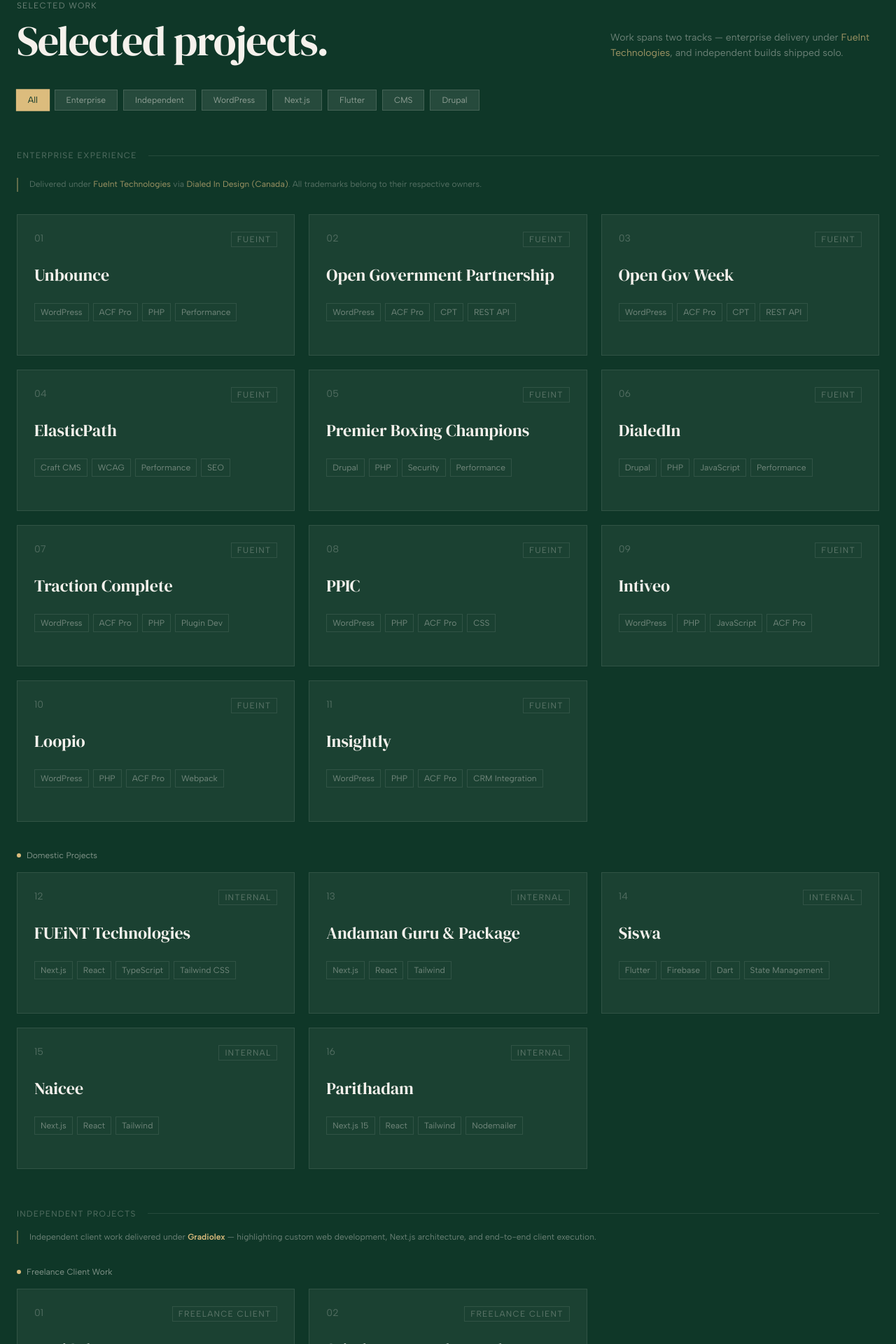
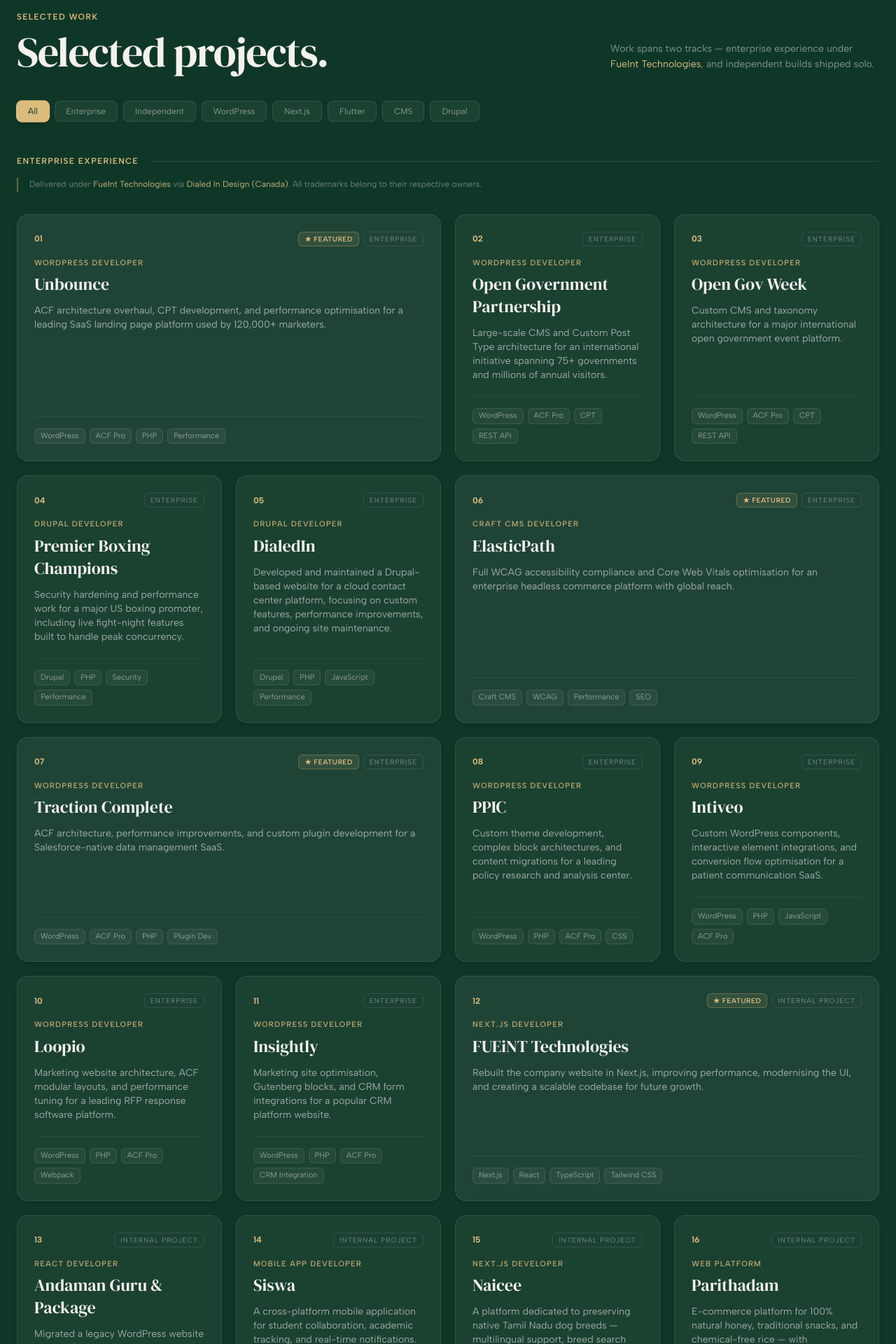
Before and after one commit to abinesh-selva/abineshspotlight, a Next.js app: page / in a window 1280 px wide. Shown: the part 3600-5520 px from the top of the page at 70% size. Built offline with nearby package versions, Linux system fonts and the light colour scheme.

Commit message:
SEO Updates

```diff
--- a/components/Contact.tsx
+++ b/components/Contact.tsx
@@ -149,9 +149,6 @@
                     {s.icon}
                   </span>
                   <span className="text-base font-mono group-hover:text-accent transition-colors">{s.label}</span>
-                  <svg className="w-3 h-3 ml-auto opacity-0 group-hover:opacity-100 group-hover:translate-x-0.5 transition-all text-accent" viewBox="0 0 24 24" fill="none" stroke="currentColor" strokeWidth="2.5" strokeLinecap="round" strokeLinejoin="round">
-                    <path d="M5 12h14M12 5l7 7-7 7" />
-                  </svg>
                 </a>
               ))}
             </div>
--- a/components/Projects.tsx
+++ b/components/Projects.tsx
@@ -6,21 +6,24 @@
   name: string
   role: string
   category: string
-  group: 'enterprise' | 'independent'
+  group: 'FueInt' | 'independent'
   subGroup?: 'global' | 'client' | 'utility' | 'domestic'
+  featured?: boolean
   challenge: string
   stack: string[]
   url: string | null
-  urlLabel?: string
 }
 
 const projects: Project[] = [
   // ── Enterprise via FueInt Technologies ──────────────────────────────
+  // Row 1 (Featured Left)
   {
     name: 'Unbounce',
     role: 'WordPress Developer',
     category: 'WordPress',
-    group: 'enterprise',
+    group: 'FueInt',
+    subGroup: 'global',
+    featured: true,
     challenge: 'ACF architecture overhaul, CPT development, and performance optimisation for a leading SaaS landing page platform used by 120,000+ marketers.',
     stack: ['WordPress', 'ACF Pro', 'PHP', 'Performance'],
     url: 'https://unbounce.com',
@@ -29,7 +32,8 @@
     name: 'Open Government Partnership',
     role: 'WordPress Developer',
     category: 'WordPress',
-    group: 'enterprise',
+    group: 'FueInt',
+    subGroup: 'global',
     challenge: 'Large-scale CMS and Custom Post Type architecture for an international initiative spanning 75+ governments and millions of annual visitors.',
     stack: ['WordPress', 'ACF Pro', 'CPT', 'REST API'],
     url: 'https://www.opengovpartnership.org',
@@ -38,25 +42,20 @@
     name: 'Open Gov Week',
     role: 'WordPress Developer',
     category: 'WordPress',
-    group: 'enterprise',
+    group: 'FueInt',
+    subGroup: 'global',
     challenge: 'Custom CMS and taxonomy architecture for a major international open government event platform.',
     stack: ['WordPress', 'ACF Pro', 'CPT', 'REST API'],
     url: 'https://www.opengovweek.org',
   },
-  {
-    name: 'ElasticPath',
-    role: 'Craft CMS Developer',
-    category: 'CMS',
-    group: 'enterprise',
-    challenge: 'Full WCAG accessibility compliance and Core Web Vitals optimisation for an enterprise headless commerce platform with global reach.',
-    stack: ['Craft CMS', 'WCAG', 'Performance', 'SEO'],
-    url: 'https://www.elasticpath.com',
-  },
+
+  // Row 2 (Vice Versa — Featured Right!)
   {
     name: 'Premier Boxing Champions',
     role: 'Drupal Developer',
     category: 'Drupal',
-    group: 'enterprise',
+    group: 'FueInt',
+    subGroup: 'global',
     challenge: 'Security hardening and performance work for a major US boxing promoter, including live fight-night features built to handle peak concurrency.',
     stack: ['Drupal', 'PHP', 'Security', 'Performance'],
     url: 'https://www.premierboxingchampions.com',
@@ -65,16 +64,32 @@
     name: 'DialedIn',
     role: 'Drupal Developer',
     category: 'Drupal',
-    group: 'enterprise',
+    group: 'FueInt',
+    subGroup: 'global',
     challenge: 'Developed and maintained a Drupal-based website for a cloud contact center platform, focusing on custom features, performance improvements, and ongoing site maintenance.',
     stack: ['Drupal', 'PHP', 'JavaScript', 'Performance'],
     url: 'https://dialedin.ca/',
   },
   {
+    name: 'ElasticPath',
+    role: 'Craft CMS Developer',
+    category: 'CMS',
+    group: 'FueInt',
+    subGroup: 'global',
+    featured: true,
+    challenge: 'Full WCAG accessibility compliance and Core Web Vitals optimisation for an enterprise headless commerce platform with global reach.',
+    stack: ['Craft CMS', 'WCAG', 'Performance', 'SEO'],
+    url: 'https://www.elasticpath.com',
+  },
+
+  // Row 3 (Featured Left)
+  {
     name: 'Traction Complete',
     role: 'WordPress Developer',
     category: 'WordPress',
-    group: 'enterprise',
+    group: 'FueInt',
+    subGroup: 'global',
+    featured: true,
     challenge: 'ACF architecture, performance improvements, and custom plugin development for a Salesforce-native data management SaaS.',
     stack: ['WordPress', 'ACF Pro', 'PHP', 'Plugin Dev'],
     url: 'https://www.tractioncomplete.com',
@@ -83,7 +98,8 @@
     name: 'PPIC',
     role: 'WordPress Developer',
     category: 'WordPress',
-    group: 'enterprise',
+    group: 'FueInt',
+    subGroup: 'global',
     challenge: 'Custom theme development, complex block architectures, and content migrations for a leading policy research and analysis center.',
     stack: ['WordPress', 'PHP', 'ACF Pro', 'CSS'],
     url: null,
@@ -92,16 +108,20 @@
     name: 'Intiveo',
     role: 'WordPress Developer',
     category: 'WordPress',
-    group: 'enterprise',
+    group: 'FueInt',
+    subGroup: 'global',
     challenge: 'Custom WordPress components, interactive element integrations, and conversion flow optimisation for a patient communication SaaS.',
     stack: ['WordPress', 'PHP', 'JavaScript', 'ACF Pro'],
     url: null,
   },
+
+  // Row 4 (Vice Versa — Featured Right!)
   {
     name: 'Loopio',
     role: 'WordPress Developer',
     category: 'WordPress',
-    group: 'enterprise',
+    group: 'FueInt',
+    subGroup: 'global',
     challenge: 'Marketing website architecture, ACF modular layouts, and performance tuning for a leading RFP response software platform.',
     stack: ['WordPress', 'PHP', 'ACF Pro', 'Webpack'],
     url: null,
@@ -110,19 +130,74 @@
     name: 'Insightly',
     role: 'WordPress Developer',
     category: 'WordPress',
-    group: 'enterprise',
+    group: 'FueInt',
+    subGroup: 'global',
     challenge: 'Marketing site optimisation, Gutenberg blocks, and CRM form integrations for a popular CRM platform website.',
     stack: ['WordPress', 'PHP', 'ACF Pro', 'CRM Integration'],
     url: null,
   },
+  {
+    name: 'FUEiNT Technologies',
+    role: 'Next.js Developer',
+    category: 'Next.js',
+    group: 'FueInt',
+    subGroup: 'domestic',
+    featured: true,
+    challenge: 'Rebuilt the company website in Next.js, improving performance, modernising the UI, and creating a scalable codebase for future growth.',
+    stack: ['Next.js', 'React', 'TypeScript', 'Tailwind CSS'],
+    url: null,
+  },
+
+  {
+    name: 'Andaman Guru & Package',
+    role: 'React Developer',
+    category: 'Next.js',
+    group: 'FueInt',
+    subGroup: 'domestic',
+    challenge: 'Migrated a legacy WordPress website to React/Next.js to modernise performance and user experience.',
+    stack: ['Next.js', 'React', 'Tailwind'],
+    url: null,
+  },
+  {
+    name: 'Siswa',
+    role: 'Mobile App Developer',
+    category: 'Flutter',
+    group: 'FueInt',
+    subGroup: 'domestic',
+    challenge: 'A cross-platform mobile application for student collaboration, academic tracking, and real-time notifications.',
+    stack: ['Flutter', 'Firebase', 'Dart', 'State Management'],
+    url: null,
+  },
+  {
+    name: 'Naicee',
+    role: 'Next.js Developer',
+    category: 'Next.js',
+    group: 'FueInt',
+    subGroup: 'domestic',
+    challenge: 'A platform dedicated to preserving native Tamil Nadu dog breeds — multilingual support, breed search filters, adopt workflows, and optimised image galleries.',
+    stack: ['Next.js', 'React', 'Tailwind'],
+    url: null,
+  },
+  {
+    name: 'Parithadam',
+    role: 'Web Platform',
+    category: 'Next.js',
+    group: 'FueInt',
+    subGroup: 'domestic',
+    challenge: 'E-commerce platform for 100% natural honey, traditional snacks, and chemical-free rice — with Nodemailer-based order notifications.',
+    stack: ['Next.js 15', 'React', 'Tailwind', 'Nodemailer'],
+    url: null,
+  },
 
   // ── Independent Projects ─────────────────────────────────────────
+  // Row 1 (Featured Left)
   {
     name: 'NaviCakes',
     role: 'Full Stack Developer',
     category: 'Next.js',
     group: 'independent',
     subGroup: 'client',
+    featured: true,
     challenge: 'Local bakery website with custom ordering, gallery, and brand identity — pixel-perfect from Figma to code.',
     stack: ['Next.js', 'React', 'Tailwind', 'Vercel'],
     url: 'https://navibakesandcakes.vercel.app/',
@@ -136,7 +211,6 @@
     challenge: 'B2B wholesale cement and steel trader website with product catalogue and trade enquiry flows.',
     stack: ['WordPress', 'ACF', 'Pantheon'],
     url: 'https://dev-sri-dhanamoorthy-traders.pantheonsite.io',
-    urlLabel: 'Visit Project',
   },
   {
     name: 'MySupportInfo',
@@ -147,56 +221,6 @@
     challenge: 'A customer support portal designed to centralise ticketing, knowledge base, and user communication for growing businesses.',
     stack: ['Next.js', 'React', 'Tailwind', 'Vercel'],
     url: 'https://mysupportinfo.vercel.app',
-  },
-  {
-    name: 'FUEiNT Technologies',
-    role: 'Next.js Developer',
-    category: 'Next.js',
-    group: 'enterprise',
-    subGroup: 'domestic',
-    challenge: 'Rebuilt the company website in Next.js, improving performance, modernising the UI, and creating a scalable codebase for future growth.',
-    stack: ['Next.js', 'React', 'TypeScript', 'Tailwind CSS'],
-    url: null,
-  },
-  {
-    name: 'Andaman Guru & Package',
-    role: 'React Developer',
-    category: 'Next.js',
-    group: 'enterprise',
-    subGroup: 'domestic',
-    challenge: 'Migrated a legacy WordPress website to React/Next.js to modernise performance and user experience.',
-    stack: ['Next.js', 'React', 'Tailwind'],
-    url: null,
-  },
-  {
-    name: 'Siswa',
-    role: 'Mobile App Developer',
-    category: 'Flutter',
-    group: 'enterprise',
-    subGroup: 'domestic',
-    challenge: 'A cross-platform mobile application for student collaboration, academic tracking, and real-time notifications.',
-    stack: ['Flutter', 'Firebase', 'Dart', 'State Management'],
-    url: null,
-  },
-  {
-    name: 'Naicee',
-    role: 'Next.js Developer',
-    category: 'Next.js',
-    group: 'enterprise',
-    subGroup: 'domestic',
-    challenge: 'A platform dedicated to preserving native Tamil Nadu dog breeds — multilingual support, breed search filters, adopt workflows, and optimised image galleries.',
-    stack: ['Next.js', 'React', 'Tailwind'],
-    url: null,
-  },
-  {
-    name: 'Parithadam',
-    role: 'Web Platform',
-    category: 'Next.js',
-    group: 'enterprise',
-    subGroup: 'domestic',
-    challenge: 'E-commerce platform for 100% natural honey, traditional snacks, and chemical-free rice — with Nodemailer-based order notifications.',
-    stack: ['Next.js 15', 'React', 'Tailwind', 'Nodemailer'],
-    url: null,
   },
 ]
 
@@ -209,43 +233,45 @@
     active === 'All'
       ? projects
       : active === 'Enterprise'
-      ? projects.filter((p) => p.group === 'enterprise')
+      ? projects.filter((p) => p.group === 'FueInt')
       : active === 'Independent'
       ? projects.filter((p) => p.group === 'independent')
       : projects.filter((p) => p.category === active)
 
-  const showEnterprise = filtered.some((p) => p.group === 'enterprise')
+  const showEnterprise = filtered.some((p) => p.group === 'FueInt')
   const showIndependent = filtered.some((p) => p.group === 'independent')
   const showBothGroups = showEnterprise && showIndependent
 
   return (
-    <section id="projects" className="py-16 bg-ink">
+    <section id="projects" className="py-20 bg-ink">
       <div className="container mx-auto px-6">
+
+        {/* Header */}
         <div className="flex flex-col md:flex-row justify-between md:items-end mb-10 gap-6">
           <div>
-            <p className="text-xs font-mono text-canvas/40 uppercase tracking-widest mb-3">Selected Work</p>
+            <p className="text-xs font-mono text-accent uppercase tracking-widest mb-3 font-semibold">Selected Work</p>
             <h2 className="font-display font-normal text-4xl md:text-6xl text-canvas tracking-tight leading-tight">
               Selected projects.
             </h2>
           </div>
-          <p className="text-canvas/40 text-sm font-mono max-w-sm leading-relaxed">
-            Work spans two tracks — enterprise delivery under{' '}
-            <span className="text-accent/70">FueInt Technologies</span>, and independent
+          <p className="text-canvas/50 text-sm font-mono max-w-sm leading-relaxed">
+            Work spans two tracks — enterprise experience under{' '}
+            <span className="text-accent">FueInt Technologies</span>, and independent
             builds shipped solo.
           </p>
         </div>
 
         {/* Filters */}
-        <div className="mb-14 reveal-text">
+        <div className="mb-12 reveal-text">
           <div className="flex flex-wrap gap-2">
             {filters.map((f) => (
               <button
                 key={f}
                 onClick={() => setActive(f)}
-                className={`px-4 py-1.5 text-xs font-mono font-medium transition-all duration-300 ${
+                className={`px-4 py-1.5 text-xs font-mono font-medium rounded-lg transition-all duration-300 ${
                   active === f
-                    ? 'bg-accent text-ink scale-105'
-                    : 'bg-canvas/10 text-canvas/50 border border-canvas/15 hover:bg-accent/20 hover:text-canvas'
+                    ? 'bg-accent text-ink font-bold shadow-md scale-105'
+                    : 'bg-canvas/5 text-canvas/50 border border-canvas/10 hover:bg-accent/20 hover:text-canvas'
                 }`}
               >
                 {f}
@@ -254,68 +280,44 @@
           </div>
         </div>
 
-        {/* Enterprise group */}
+        {/* ── Enterprise Track Bento Grid ── */}
         {showEnterprise && (
-          <div className="mb-14">
+          <div className="mb-16">
             {showBothGroups && (
-              <div className="flex items-center gap-4 mb-6">
-                <span className="text-xs font-mono uppercase tracking-widest text-canvas/30">Enterprise experience</span>
+              <div className="flex items-center gap-4 mb-4">
+                <span className="text-xs font-mono uppercase tracking-widest text-accent font-semibold">Enterprise experience</span>
                 <div className="flex-1 h-px bg-canvas/10" />
               </div>
             )}
 
-            <p className="text-canvas/30 text-xs font-mono mb-8 border-l-2 border-accent/40 pl-4 leading-relaxed">
-              Delivered under <span className="text-accent/70">FueInt Technologies</span> via{' '}
-              <span className="text-accent/70">Dialed In Design (Canada)</span>. All trademarks belong to their respective owners.
+            <p className="text-canvas/40 text-xs font-mono mb-8 border-l-2 border-accent/40 pl-4 leading-relaxed">
+              Delivered under <span className="text-accent/90">FueInt Technologies</span> via{' '}
+              <span className="text-accent/90">Dialed In Design (Canada)</span>. All trademarks belong to their respective owners.
             </p>
 
-            {(() => {
-              const globalProjects = filtered.filter((p) => p.group === 'enterprise' && p.subGroup !== 'domestic')
-              const domesticProjects = filtered.filter((p) => p.group === 'enterprise' && p.subGroup === 'domestic')
-
-              return (
-                <>
-                  {globalProjects.length > 0 && (
-                    <div className="mb-10">
-                      <div className="grid grid-cols-1 md:grid-cols-2 lg:grid-cols-3 gap-5">
-                        {globalProjects.map((p, i) => (
-                          <ProjectCard key={p.name} project={p} index={i + 1} groupLabel="FueInt" />
+            {/* Bento Grid */}
+            <div className="grid grid-cols-1 md:grid-cols-2 lg:grid-cols-4 gap-4 sm:gap-5">
+              {filtered
+                .filter((p) => p.group === 'FueInt')
+                .map((p, i) => (
+                  <BentoCard key={p.name} project={p} index={i + 1} groupLabel="FueInt" />
                 ))}
             </div>
           </div>
         )}
 
-                  {domesticProjects.length > 0 && (
-                    <div>
-                      <h4 className="text-xs font-mono text-canvas/50 mb-4 flex items-center gap-2">
-                        <span className="w-1.5 h-1.5 rounded-full bg-accent" />
-                        Domestic Projects
-                      </h4>
-                      <div className="grid grid-cols-1 md:grid-cols-2 lg:grid-cols-3 gap-5">
-                        {domesticProjects.map((p, i) => (
-                          <ProjectCard key={p.name} project={p} index={globalProjects.length + i + 1} groupLabel="FueInt" />
-                        ))}
-                      </div>
-                    </div>
-                  )}
-                </>
-              )
-            })()}
-          </div>
-        )}
-
-        {/* Independent group */}
+        {/* ── Independent Track Bento Grid ── */}
         {showIndependent && (
           <div>
             {showBothGroups && (
               <div className="flex items-center gap-4 mb-4">
-                <span className="text-xs font-mono uppercase tracking-widest text-canvas/30">Independent projects</span>
+                <span className="text-xs font-mono uppercase tracking-widest text-accent font-semibold">Independent Builds</span>
                 <div className="flex-1 h-px bg-canvas/10" />
               </div>
             )}
 
             <p className="text-canvas/40 text-xs font-mono mb-8 border-l-2 border-accent/40 pl-4 leading-relaxed">
-              Independent client work delivered under{' '}
+              Client & utility builds shipped under{' '}
               <a
                 href="https://gradiolex.vercel.app/"
                 target="_blank"
@@ -324,47 +326,20 @@
               >
                 Gradiolex
               </a>{' '}
-              — highlighting custom web development, Next.js architecture, and end-to-end client execution.
+              — highlighting custom web development and Next.js architecture.
             </p>
 
-            {(() => {
-              const clients  = filtered.filter((p) => p.group === 'independent' && p.subGroup === 'client')
-              const utilities = filtered.filter((p) => p.group === 'independent' && p.subGroup === 'utility')
-
-              return (
-                <>
-                  {clients.length > 0 && (
-                    <div className="mb-10">
-                      <h4 className="text-xs font-mono text-canvas/50 mb-4 flex items-center gap-2">
-                        <span className="w-1.5 h-1.5 rounded-full bg-accent" />
-                        Freelance Client Work
-                      </h4>
-                      <div className="grid grid-cols-1 md:grid-cols-2 lg:grid-cols-3 gap-5">
-                        {clients.map((p, i) => (
-                          <ProjectCard key={p.name} project={p} index={i + 1} groupLabel="Independent" />
+            {/* Bento Grid */}
+            <div className="grid grid-cols-1 md:grid-cols-2 lg:grid-cols-4 gap-4 sm:gap-5">
+              {filtered
+                .filter((p) => p.group === 'independent')
+                .map((p, i) => (
+                  <BentoCard key={p.name} project={p} index={i + 1} groupLabel="Independent" />
                 ))}
             </div>
           </div>
         )}
 
-                  {utilities.length > 0 && (
-                    <div>
-                      <h4 className="text-xs font-mono text-canvas/50 mb-4 flex items-center gap-2">
-                        <span className="w-1.5 h-1.5 rounded-full bg-accent" />
-                        Utility Tools & Personal Builds
-                      </h4>
-                      <div className="grid grid-cols-1 md:grid-cols-2 lg:grid-cols-3 gap-5">
-                        {utilities.map((p, i) => (
-                          <ProjectCard key={p.name} project={p} index={clients.length + i + 1} groupLabel="Independent" />
-                        ))}
-                      </div>
-                    </div>
-                  )}
-                </>
-              )
-            })()}
-          </div>
-        )}
       </div>
     </section>
   )
@@ -373,50 +348,68 @@
 const SUBGROUP_BADGE: Record<string, string> = {
   client:   'Freelance Client',
   utility:  'Utility Tool',
-  domestic: 'Internal',
+  domestic: 'Internal Project',
   global:   'Enterprise',
 }
 
-function ProjectCard({ project, index, groupLabel }: { project: Project; index: number; groupLabel: string }) {
+function BentoCard({ project, index, groupLabel }: { project: Project; index: number; groupLabel: string }) {
   const badge = project.subGroup ? (SUBGROUP_BADGE[project.subGroup] ?? groupLabel) : groupLabel
+  const isFeatured = !!project.featured
 
   return (
-    <article className="group flex flex-col border border-canvas/10 hover:border-accent/40 bg-canvas/5 transition-all duration-300 p-6 h-full">
-      {/* Top row */}
-      <div className="flex items-start justify-between mb-6">
-        <span className="text-sm font-mono text-canvas/25 group-hover:text-canvas/60 transition-colors">
+    <article
+      className={`group relative flex flex-col justify-between border border-canvas/10 hover:border-accent/50 bg-canvas/5 hover:bg-canvas/[0.08] transition-all duration-300 p-5 sm:p-6 rounded-2xl shadow-md ${
+        isFeatured ? 'col-span-1 md:col-span-2 lg:col-span-2 border-accent/20 bg-canvas/[0.07]' : 'col-span-1'
+      }`}
+    >
+      {/* Top Accent Hover Highlight Line */}
+      <div className="absolute top-0 left-6 right-6 h-[2px] bg-accent/0 group-hover:bg-accent transition-all duration-300 rounded-full" />
+
+      <div>
+        {/* Header Badges */}
+        <div className="flex items-center justify-between mb-4">
+          <span className="text-xs font-mono text-accent font-bold">
             {String(index).padStart(2, '0')}
           </span>
-        <span className="text-xs font-mono uppercase tracking-widest text-canvas/30 border border-canvas/10 group-hover:border-canvas/30 group-hover:text-canvas/50 px-2 py-0.5 transition-colors">
+          <div className="flex items-center gap-1.5">
+            {isFeatured && (
+              <span className="text-[10px] font-mono uppercase tracking-wider text-accent bg-accent/10 border border-accent/30 px-2 py-0.5 rounded-md font-semibold">
+                ★ Featured
+              </span>
+            )}
+            <span className="text-[10px] font-mono uppercase tracking-widest text-canvas/40 border border-canvas/10 group-hover:border-canvas/30 group-hover:text-canvas/70 px-2 py-0.5 rounded-md transition-colors">
               {badge}
             </span>
           </div>
+        </div>
 
-      {/* Name */}
-      <h3 className="font-display font-normal text-xl md:text-2xl text-canvas leading-tight mb-4 group-hover:text-accent transition-colors duration-300">
+        {/* Role Subtitle */}
+        <p className="text-[11px] font-mono text-accent/80 uppercase tracking-widest mb-1.5 font-semibold">
+          {project.role}
+        </p>
+
+        {/* Project Title */}
+        <h3 className="font-display font-normal text-xl sm:text-2xl text-canvas leading-tight mb-3 group-hover:text-accent transition-colors duration-300">
           {project.name}
         </h3>
 
-      {/* Description - Hidden by default, revealed on hover */}
-      <div className="grid grid-rows-[0fr] group-hover:grid-rows-[1fr] transition-all duration-500 ease-in-out overflow-hidden mb-2 group-hover:mb-6">
-        <p className="text-canvas/70 text-sm leading-relaxed overflow-hidden transition-opacity duration-300 opacity-0 group-hover:opacity-100">
+        {/* Description — Always Visible */}
+        <p className="text-canvas/60 text-xs sm:text-sm leading-relaxed mb-5">
           {project.challenge}
         </p>
       </div>
 
-      {/* Stack tags */}
-      <div className="flex flex-wrap gap-1.5 mb-6">
+      {/* Stack Tags */}
+      <div className="flex flex-wrap gap-1.5 pt-4 border-t border-canvas/5 group-hover:border-canvas/10 transition-colors">
         {project.stack.map((s) => (
           <span
             key={s}
-            className="text-xs font-mono text-canvas/40 border border-canvas/10 px-2 py-1 group-hover:border-canvas/25 group-hover:text-canvas/60 transition-colors"
+            className="text-[11px] font-mono text-canvas/50 bg-canvas/5 border border-canvas/10 px-2 py-0.5 rounded-md group-hover:border-canvas/20 group-hover:text-canvas/80 transition-colors"
           >
             {s}
           </span>
         ))}
       </div>
-
-
     </article>
   )
 }
```
Also changed, not shown: app/layout.tsx (+5 -6 lines), app/sitemap.ts (+1 -31 lines), components/Skills.tsx (+5 -5 lines), 1 other file (tests, documents, lock files or other folders). Lines whose indentation alone changed are shown as unchanged.
